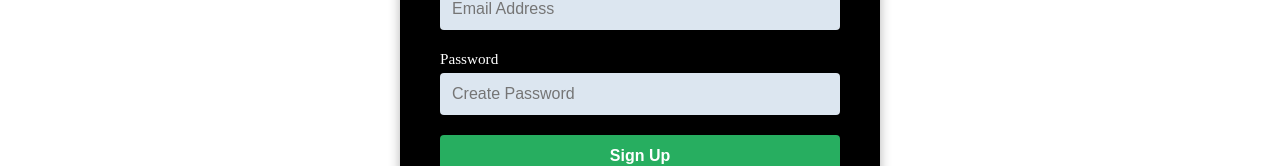
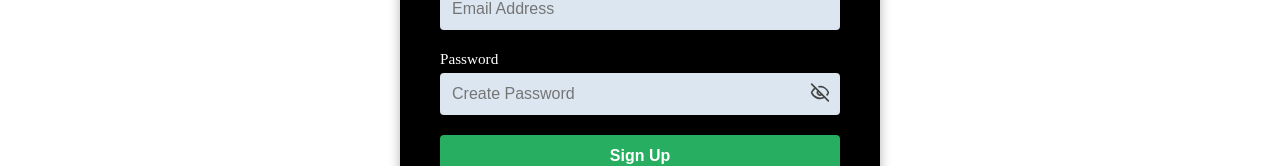
Before and after one commit to Krrithik/AppDev3390-FinalProject, a Vue app in the folder frontend/: page /signup in a window 1280 px wide. Shown: the part 568-734 px from the top of the page. Built offline with nearby package versions, Linux system fonts and the light colour scheme; the HTML template or start-up script is replaced by a standard one.

Commit message:
Added 'eye' functionality to Login and SignUp page so you can see your password

```diff
--- a/frontend/src/views/LoginPage.vue
+++ b/frontend/src/views/LoginPage.vue
@@ -2,11 +2,14 @@
 import { ref } from 'vue'
 import { supabase } from '@/supabase/supabase.init'
 import { useRouter } from 'vue-router'
+import { Eye } from 'lucide-vue-next'
+import { EyeOff } from 'lucide-vue-next'
 
 const router = useRouter()
 
 const email = ref('')
 const password = ref('')
+const showPassword = ref(false)
 const errorMsg = ref('')
 const loading = ref(false)
 
@@ -40,7 +43,14 @@ async function handleLogin() {
 
          <div class="inputGroup">
             <label for="password" class="inputLabel">Password</label>
-            <input v-model="password" type="password" placeholder="Password" required class="loginInput" />
+            <div class="passwordInputWrapper">
+               <input v-model="password" :type="showPassword ? 'text' : 'password'" placeholder="Password" required
+                  autocomplete="current-password" class="loginInput" />
+               <button type="button" class="toggleEye" @click="showPassword = !showPassword">
+                  <EyeOff v-if="!showPassword" />
+                  <Eye v-else />
+               </button>
+            </div>
          </div>
 
          <button :disabled="loading" class="loginButton">
@@ -104,14 +114,40 @@ async function handleLogin() {
    font-weight: 500;
 }
 
+.passwordInputWrapper {
+   position: relative;
+   width: 100%;
+}
+
 .loginInput {
    padding: 12px;
    border-radius: 4px;
    border: none;
    font-size: 1rem;
    background-color: #dce6f0;
-   width: 376px;
+   width: 100%;
+   box-sizing: border-box;
+}
 
+.passwordInputWrapper .loginInput {
+   padding-right: 40px;
+}
+
+.toggleEye svg {
+   width: 20px;
+   height: 20px;
+}
+
+.toggleEye {
+   position: absolute;
+   right: 10px;
+   top: 50%;
+   transform: translateY(-50%);
+   background: none;
+   border: none;
+   padding: 0;
+   cursor: pointer;
+   color: #444;
 }
 
 .loginInput:focus {
--- a/frontend/src/views/SignupPage.vue
+++ b/frontend/src/views/SignupPage.vue
@@ -2,11 +2,13 @@
 import { ref } from 'vue'
 import { supabase } from '@/supabase/supabase.init'
 import { useRouter } from 'vue-router'
-
+import { Eye } from 'lucide-vue-next'
+import { EyeOff } from 'lucide-vue-next'
 const router = useRouter()
 
 const email = ref('')
 const password = ref('')
+const showPassword = ref(false)
 const fullName = ref('')
 const errorMsg = ref('')
 const loading = ref(false)
@@ -78,10 +80,17 @@ async function handleSignup() {
 
       <div class="inputGroup">
         <label for="password" class="inputLabel">Password</label>
-        <input v-model="password" type="password" placeholder="Create Password" required />
+        <div class="passwordInputWrapper">
+          <input v-model="password" :type="showPassword ? 'text' : 'password'" placeholder="Create Password" required
+            class="loginInput" />
+          <button type="button" class="toggleEye" @click="showPassword = !showPassword">
+            <EyeOff v-if="!showPassword" />
+            <Eye v-else />
+          </button>
+        </div>
       </div>
 
-      <button :disabled="loading">
+      <button :disabled="loading" class="signUpButton">
         {{ loading ? 'Signing up...' : 'Sign Up' }}
       </button>
       <p v-if="errorMsg" class="errorMsg">{{ errorMsg }}</p>
@@ -130,6 +139,42 @@ async function handleSignup() {
   font-weight: 500;
 }
 
+.loginInput {
+  padding: 12px;
+  border-radius: 4px;
+  border: none;
+  font-size: 1rem;
+  background-color: #dce6f0;
+  width: 100%;
+  box-sizing: border-box;
+}
+
+.passwordInputWrapper {
+  position: relative;
+  width: 100%;
+}
+
+.passwordInputWrapper .loginInput {
+  padding-right: 40px;
+}
+
+.toggleEye svg {
+  width: 20px;
+  height: 20px;
+}
+
+.toggleEye {
+  position: absolute;
+  right: 10px;
+  top: 50%;
+  transform: translateY(-50%);
+  background: none;
+  border: none;
+  padding: 0;
+  cursor: pointer;
+  color: #444;
+}
+
 .signupForm input {
   padding: 12px;
   border-radius: 4px;
@@ -142,7 +187,7 @@ async function handleSignup() {
   outline: 2px solid #a696c8;
 }
 
-.signupForm button {
+.signUpButton {
   background-color: #27ae60;
   color: white;
   border: none;
@@ -154,7 +199,7 @@ async function handleSignup() {
   transition: background-color 0.3s ease;
 }
 
-.signupForm button:hover {
+.signUpButton:hover {
   background-color: #1b7641;
 }
 
```
